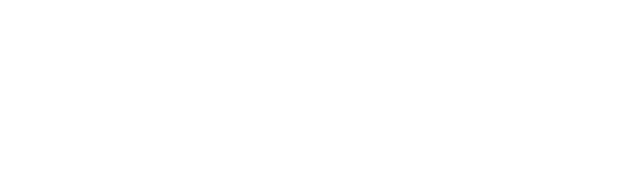
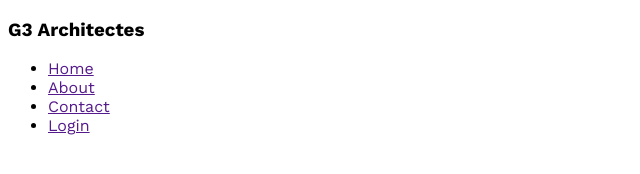
Before and after one commit to sayedariful/modul-9-langding-page, a plain HTML site: page index.html in a window 1280 px wide. Shown: the whole page, without its empty margins (0-640 px from the left). Drawn offline with nearby package versions, Linux system fonts and the light colour scheme.

Commit message:
modul 9.1

```diff
--- a/assetes/css/responsive.css
+++ b/assetes/css/responsive.css
@@ -0,0 +1,5 @@
+ @import url('https://fonts.googleapis.com/css2?family=Lato:wght@400;700;900&family=PT+Serif:wght@400;700&family=Work+Sans:wght@400;500;600;700;800&display=swap');
+
+ * {
+    font-family: 'Work Sans', sans-serif;
+}
--- a/assetes/css/style.css
+++ b/assetes/css/style.css
@@ -0,0 +1,5 @@
+@import url('https://fonts.googleapis.com/css2?family=Lato:wght@400;700;900&family=PT+Serif:wght@400;700&family=Work+Sans:wght@400;500;600;700;800&display=swap');
+
+* {
+    font-family: 'Work Sans', sans-serif;
+}
--- a/index.html
+++ b/index.html
@@ -3,12 +3,30 @@
     <head>
         <meta charset="UTF-8">
         <meta name="viewport" content="width=device-width, initial-scale=1.0">
+
+        <!-- work sans font -->
+        <link rel="preconnect" href="https://fonts.googleapis.com">
+        <link rel="preconnect" href="https://fonts.gstatic.com" crossorigin>
+        <link
+            href="https://fonts.googleapis.com/css2?family=Lato:wght@400;700;900&family=PT+Serif:wght@400;700&family=Work+Sans:wght@400;500;600;700;800&display=swap"
+            rel="stylesheet">
+        <!-- title -->
         <title>G3 Architects</title>
 
         <link rel="stylesheet" href="assetes/css/style.css">
         <link rel="stylesheet" href="assetes/css/responsive.css">
     </head>
     <body>
-
+        <header>
+            <nav class>
+                <h3>G3 Architectes</h3>
+                <ul>
+                    <li><a href>Home</a></li>
+                    <li><a href>About</a></li>
+                    <li><a href>Contact</a></li>
+                    <li><a href>Login</a></li>
+                </ul>
+            </nav>
+        </header>
     </body>
 </html>
```
